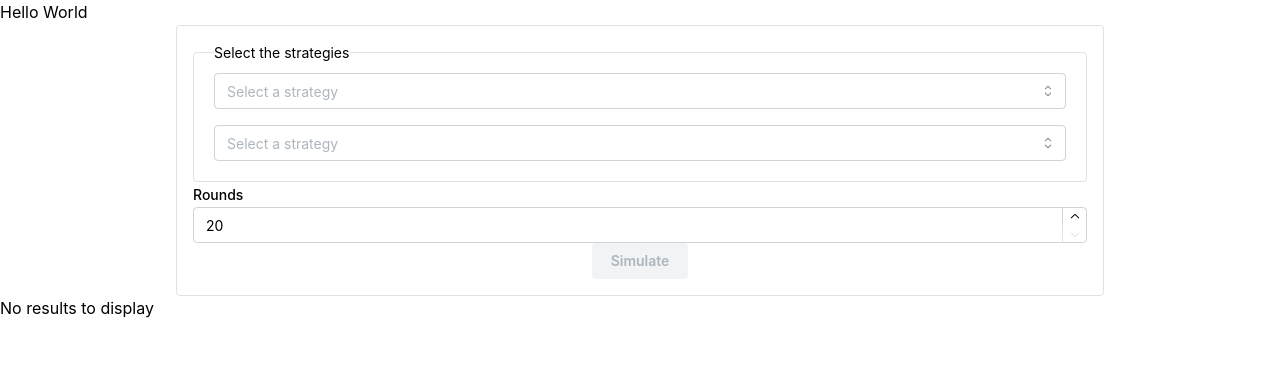
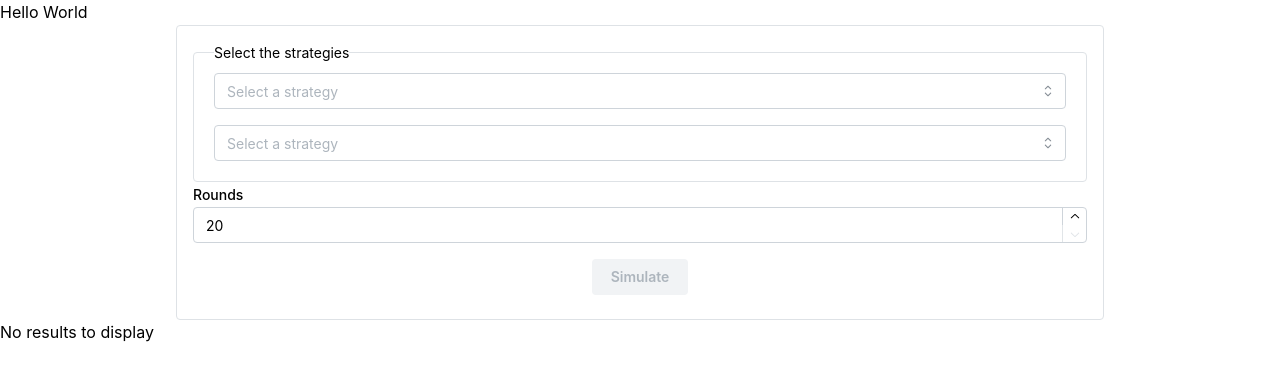
Before and after one commit to AndresCRamos/prisoners-dilemma, a React (Vite) app: page / in a window 1280 px wide. Shown: the top 380 px of the page. Built offline with nearby package versions, Linux system fonts and the light colour scheme.

Commit message:
Add margin to Strategy SImulation Form Button

```diff
--- a/src/components/StrategySimulationForm/StrategySimulationForm.tsx
+++ b/src/components/StrategySimulationForm/StrategySimulationForm.tsx
@@ -57,7 +57,7 @@ const StrategySimulationForm = () => {
           />
         </Fieldset>
         <RoundsInput />
-        <Center>
+        <Center className="mt-4 mb-2">
           <Button type="submit" disabled={!bothStrategiesSelected}>
             Simulate
           </Button>
```
